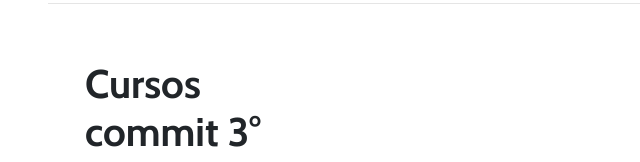
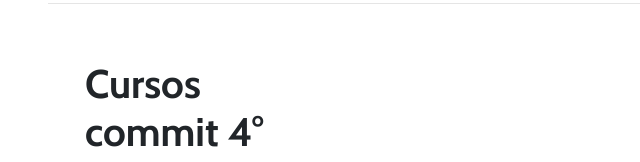
Before and after one commit to atiliocedeno/portafolio, a plain HTML site: page index.html in a window 1280 px wide. Shown: the part 637-799 px from the top of the page, 0-640 px from the left. Drawn offline with nearby package versions, Linux system fonts and the light colour scheme.

Commit message:
4-commit

```diff
--- a/index.html
+++ b/index.html
@@ -130,7 +130,7 @@
     <div class="container">
       <div class="row">
         <div class="col">
-          <h2 id="Cursos" class="border-bottom border-dark py-2 subtitle">Cursos commit 3°</h2>
+          <h2 id="Cursos" class="border-bottom border-dark py-2 subtitle">Cursos commit 4°</h2>
 
           <p>04/2018 Curso de Cocina Internacional, Centro de Capacitación “Santo Domingo”, dictado por la Chef. Carolina Moya, 70 horas. <br>
             12/2015 Curso de Bartender, Nivel Básico. Academia de Bartender de Venezuela, 70 horas.<br>
```
